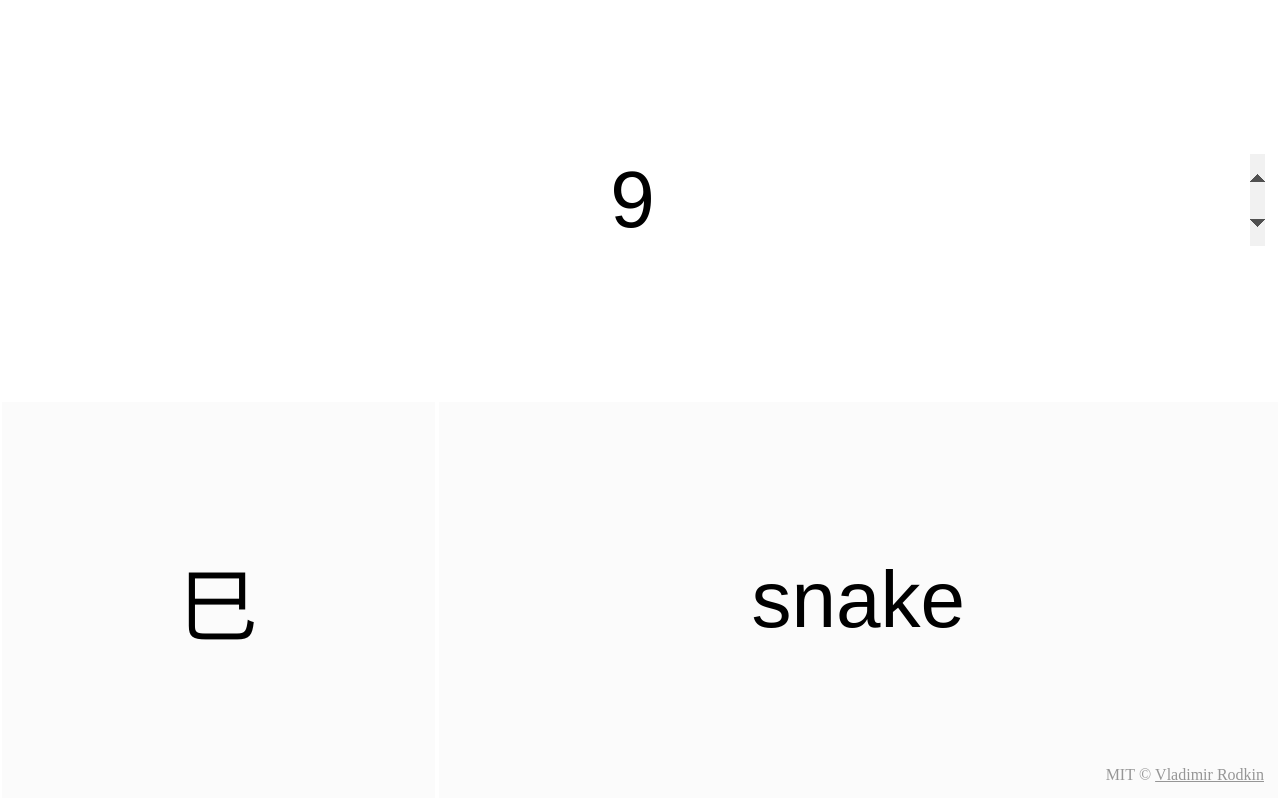
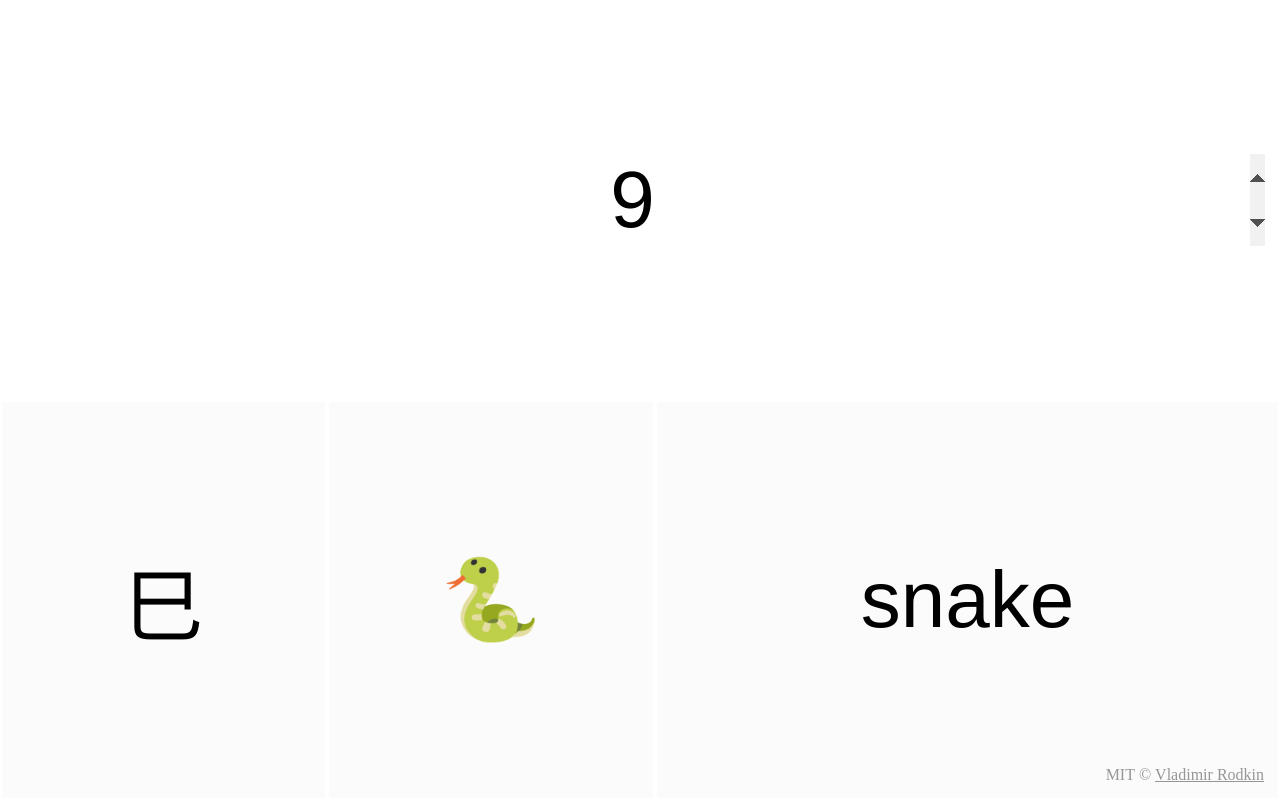
Before and after one commit to VovanR/hour-to-chinese-zodiac, a website: page example/index.html in a window 1280 px wide. Drawn offline with Linux system fonts and the light colour scheme; files whose address does not match are found by name.

Commit message:
docs(example): Add unicode symbol result

```diff
--- a/example/index.html
+++ b/example/index.html
@@ -26,6 +26,14 @@
 <div class="converter__output">
 	<input
 		class="converter__control converter__control_name_result-ch"
+		value=""
+		readonly
+		type="text"
+		placeholder="result"
+		/>
+
+	<input
+		class="converter__control converter__control_name_result-symbol"
 		value=""
 		readonly
 		type="text"
@@ -64,9 +72,25 @@
 		pig: '亥',
 	}
 
+	var s = {
+		rat: '\u{1F400}',
+		ox: '\u{1F402}',
+		tiger: '\u{1F405}',
+		rabbit: '\u{1F407}',
+		dragon: '\u{1F409}',
+		snake: '\u{1F40D}',
+		horse: '\u{1F40E}',
+		goat: '\u{1F410}',
+		monkey: '\u{1F412}',
+		rooster: '\u{1F413}',
+		dog: '\u{1F415}',
+		pig: '\u{1F416}',
+	}
+
 	var inputControl = document.querySelector('.converter__control_name_input')
 	var resultControlEn = document.querySelector('.converter__control_name_result-en')
 	var resultControlCh = document.querySelector('.converter__control_name_result-ch')
+	var resultControlSymbol = document.querySelector('.converter__control_name_result-symbol')
 
 	inputControl.value = new Date().getHours()
 	inputControl.addEventListener('input', renderResult)
@@ -75,6 +99,7 @@
 		var val = hourToChineseZodiac(inputControl.value)
 		resultControlEn.value = val
 		resultControlCh.value = c[val] || ''
+		resultControlSymbol.value = s[val] || ''
 	}
 
 	renderResult()
--- a/example/style.css
+++ b/example/style.css
@@ -44,6 +44,11 @@
 	background-color: #fbfbfb;
 }
 
+.converter__control_name_result-symbol {
+	flex: 1;
+	background-color: #fbfbfb;
+}
+
 .converter__control_name_result-en {
 	flex: 2;
 	background-color: #fbfbfb;
```
